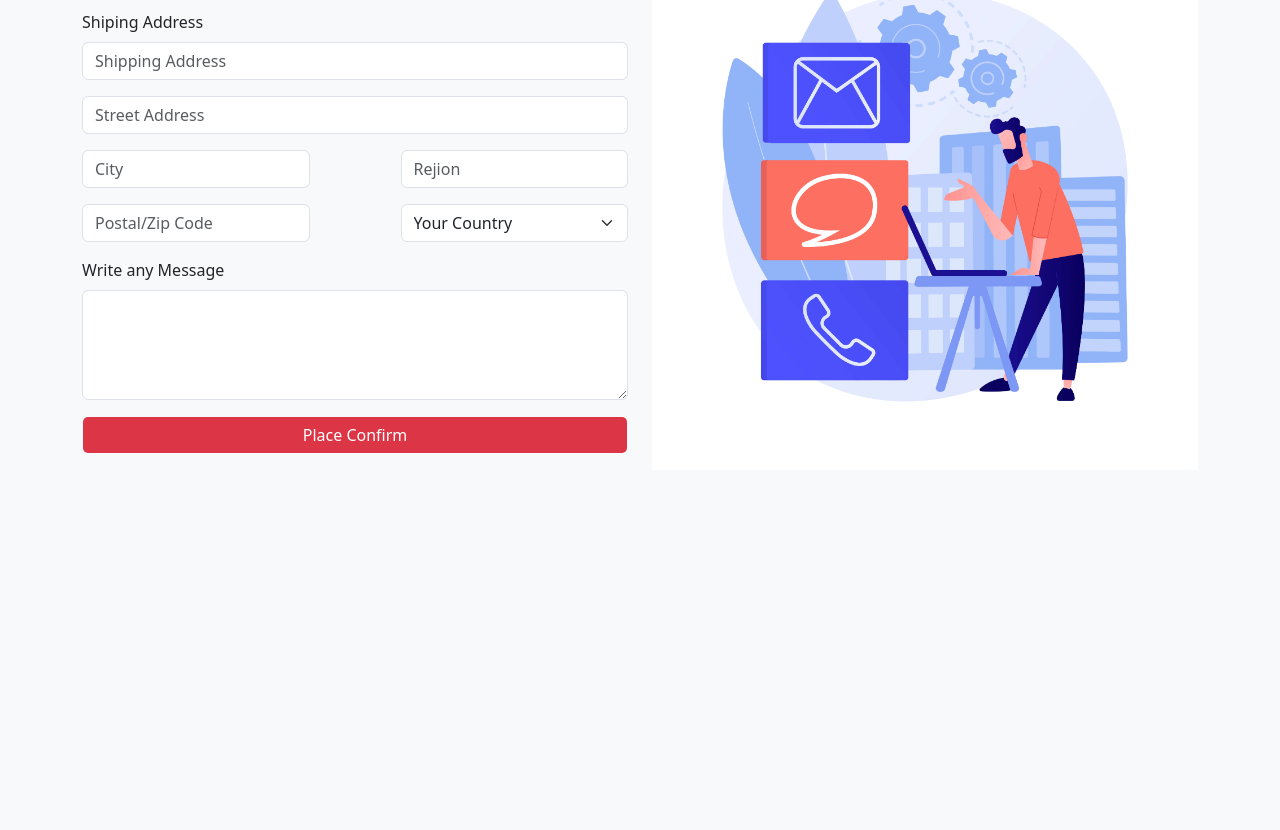
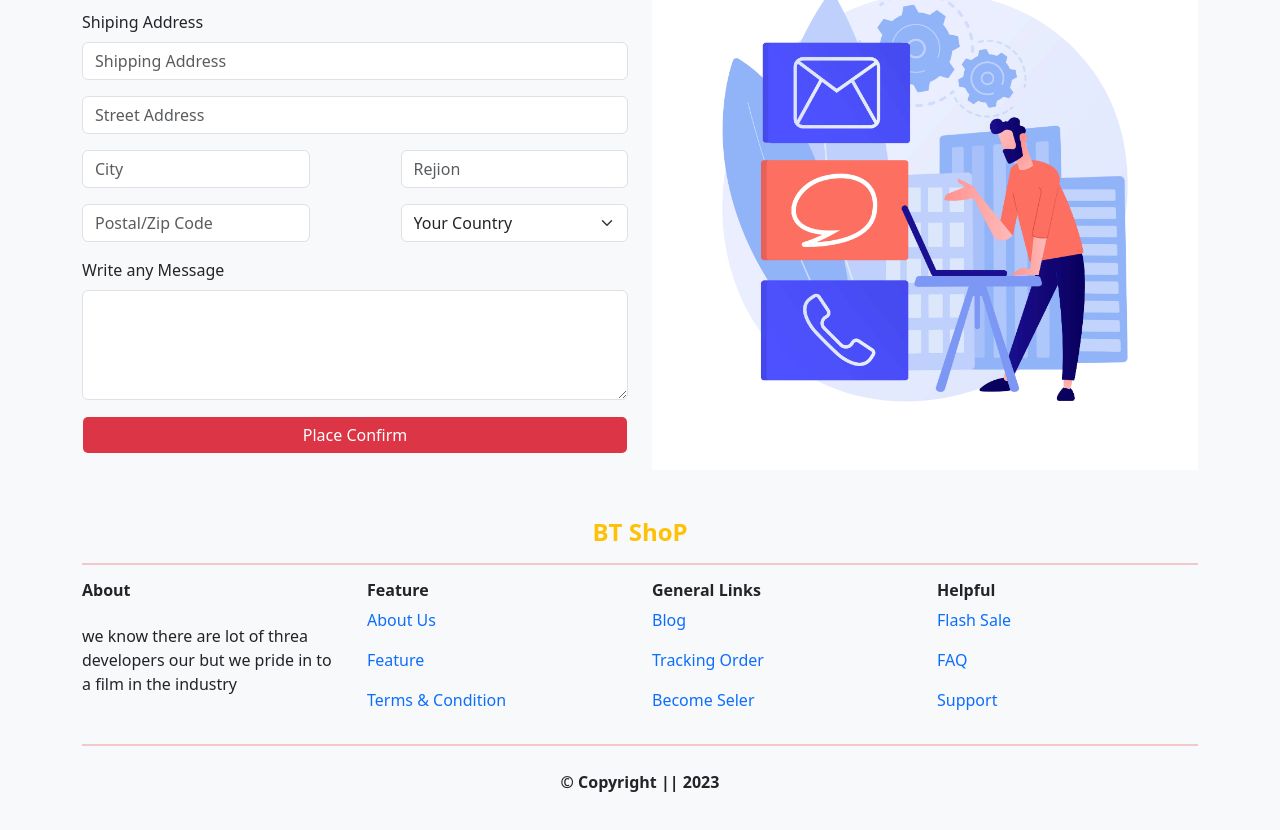
Before and after one commit to kanonabid/bootstrapProject, a plain HTML site: page index.html in a window 1280 px wide. Shown: the part 4551-5381 px from the top of the page. Before the commit the page ends 5037 px from the top, so only its background shows below. Drawn offline with nearby package versions, Linux system fonts and the light colour scheme.

Commit message:
footer section

```diff
--- a/index.html
+++ b/index.html
@@ -700,6 +700,65 @@
 
       </section>
 
+      <footer class="container my-5">
+        <div class="">
+          <p class="h4 text-center fw-bold text-warning"> BT ShoP </p>
+        </div>
+        <hr class="border border-1 border-danger">
+        <div class="row ">
+          <div class="col-md-3">
+            <p class="h6 fw-bold mb-4">About</p>
+            <p class="">
+              we know there are lot of threa developers our but we pride in to a film in the industry
+            </p>
+          </div>
+          <div class="col-md-3">
+            <p class="h6 fw-bold">Feature</p>
+            <p>
+              <a href="" class="text-decoration-none">About Us</a>
+            </p>
+            <p>
+              <a href="" class="text-decoration-none">Feature</a>
+            </p>
+            <p>
+              <a href="" class="text-decoration-none">Terms & Condition</a>
+            </p>
+
+
+          </div>
+          <div class="col-md-3">
+            <p class="h6 fw-bold">General Links</p>
+            <p>
+              <a href="" class="text-decoration-none">Blog</a>
+            </p>
+            <p>
+              <a href="" class="text-decoration-none">Tracking Order</a>
+            </p>
+            <p>
+              <a href="" class="text-decoration-none">Become Seler</a>
+            </p>
+          </div>
+          <div class="col-md-3">
+            <p class="h6 fw-bold">Helpful</p>
+            <p>
+              <a href="" class="text-decoration-none">Flash Sale</a>
+            </p>
+            <p>
+              <a href="" class="text-decoration-none">FAQ</a>
+            </p>
+            <p>
+              <a href="" class="text-decoration-none">Support</a>
+            </p>
+          </div>
+        </div>
+        <hr class="border border-1 border-danger">
+
+        <div class="text-center fw-bold mb-5 mt-4">
+          &copy; Copyright || 2023
+        </div>
+      </footer>
+
+
 
 
     <script src="https://cdn.jsdelivr.net/npm/bootstrap@5.3.3/dist/js/bootstrap.bundle.min.js" integrity="sha384-YvpcrYf0tY3lHB60NNkmXc5s9fDVZLESaAA55NDzOxhy9GkcIdslK1eN7N6jIeHz" crossorigin="anonymous"></script>
```
